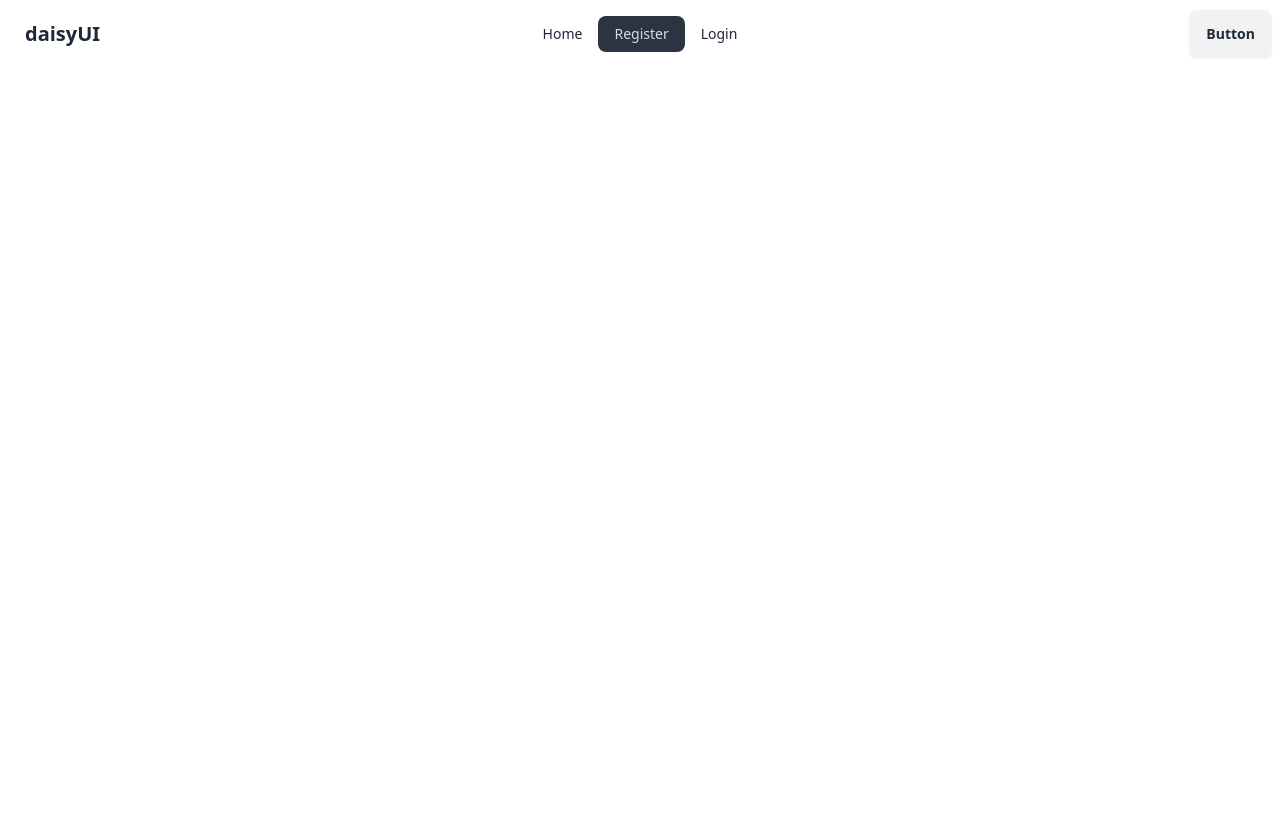
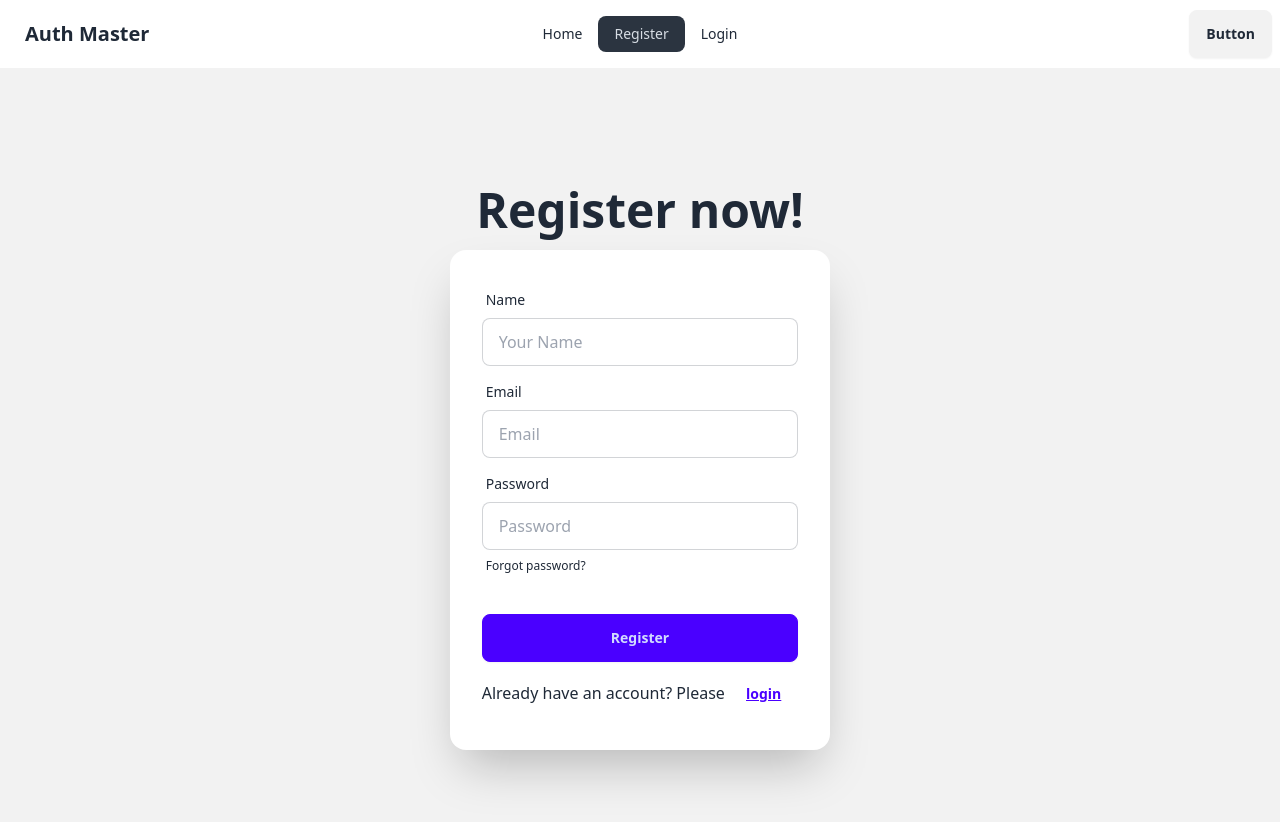
Before and after one commit to subas-roy/auth-master, a React (Vite) app: page /register in a window 1280 px wide. Shown: the top 822 px of the page. Before the commit the page ends 800 px from the top, so only its background shows below. Built offline with nearby package versions, Linux system fonts and the light colour scheme.

Commit message:
Create Login and Registration Form using Daisy UI

```diff
--- /dev/null
+++ b/src/__context_api.js
@@ -0,0 +1,6 @@
+/**
+ * 1. Create Context (export)
+ * 2. Provider
+ * 3. set value
+ * 4. useContext
+ */
--- a/src/components/Login.jsx
+++ b/src/components/Login.jsx
@@ -1,11 +1,47 @@
 import { Helmet } from "react-helmet";
+import { Link } from "react-router-dom";
 
 const Login = () => {
+  const handleLogin = e => {
+    e.preventDefault();
+    const email = e.target.email.value;
+    const password = e.target.password.value;
+    console.log(email, password)
+  }
+
   return (
-    <div>
+    <div className="hero bg-base-200 min-h-screen">
       <Helmet>
         <title>Auth Master | Login</title>
       </Helmet>
+      <div className="hero-content flex-col">
+        <div className="text-center">
+          <h1 className="text-5xl font-bold">Login now!</h1>
+        </div>
+        <div className="card bg-base-100 w-full max-w-sm shrink-0 shadow-2xl">
+          <form onSubmit={handleLogin} className="card-body">
+            <div className="form-control">
+              <label className="label">
+                <span className="label-text">Email</span>
+              </label>
+              <input type="email" name="email" required placeholder="email" className="input input-bordered" />
+            </div>
+            <div className="form-control">
+              <label className="label">
+                <span className="label-text">Password</span>
+              </label>
+              <input type="password" name="password" required placeholder="password" className="input input-bordered" />
+              <label className="label">
+                <a href="#" className="label-text-alt link link-hover">Forgot password?</a>
+              </label>
+            </div>
+            <div className="form-control mt-6">
+              <button className="btn btn-primary">Login</button>
+            </div>
+            <p>New here? Please <Link to={"/register"}><button className="btn btn-link">Register</button></Link></p>
+          </form>
+        </div>
+      </div>
     </div>
   );
 };
--- a/src/components/Navbar.jsx
+++ b/src/components/Navbar.jsx
@@ -30,7 +30,7 @@
             {navlinks}
           </ul>
         </div>
-        <a className="btn btn-ghost text-xl">daisyUI</a>
+        <a className="btn btn-ghost text-xl">Auth Master</a>
       </div>
       <div className="navbar-center hidden lg:flex">
         <ul className="menu menu-horizontal px-1">
--- a/src/components/Register.jsx
+++ b/src/components/Register.jsx
@@ -1,11 +1,55 @@
 import { Helmet } from "react-helmet";
+import { Link } from "react-router-dom";
 
 const Register = () => {
+
+  const handleRegister = e => {
+    e.preventDefault();
+    const name = e.target.name.value;
+    const email = e.target.email.value;
+    const password = e.target.password.value;
+    console.log(name, email, password)
+  }
+
   return (
-    <div>
+    <div className="hero bg-base-200 min-h-screen">
       <Helmet>
         <title>Auth Master | Register</title>
       </Helmet>
+      <div className="hero-content flex-col">
+        <div className="text-center">
+          <h1 className="text-5xl font-bold">Register now!</h1>
+        </div>
+        <div className="card bg-base-100 w-full max-w-sm shrink-0 shadow-2xl">
+          <form onSubmit={handleRegister} className="card-body">
+            <div className="form-control">
+              <label className="label">
+                <span className="label-text">Name</span>
+              </label>
+              <input type="text" name="name" required placeholder="Your Name" className="input input-bordered" />
+            </div>
+            <div className="form-control">
+              <label className="label">
+                <span className="label-text">Email</span>
+              </label>
+              <input type="email" name="email" required placeholder="Email" className="input input-bordered" />
+            </div>
+            <div className="form-control">
+              <label className="label">
+                <span className="label-text">Password</span>
+              </label>
+              <input type="password" name="password" required placeholder="Password" className="input input-bordered" />
+              <label className="label">
+                <a href="#" className="label-text-alt link link-hover">Forgot password?</a>
+              </label>
+            </div>
+            <div className="form-control mt-6">
+              <button className="btn btn-primary">Register</button>
+            </div>
+            <p>Already have an account? Please <Link to={"/login"}><button className="btn btn-link">login</button></Link></p>
+          </form>
+        </div>
+      </div>
     </div>
   );
 };
```
